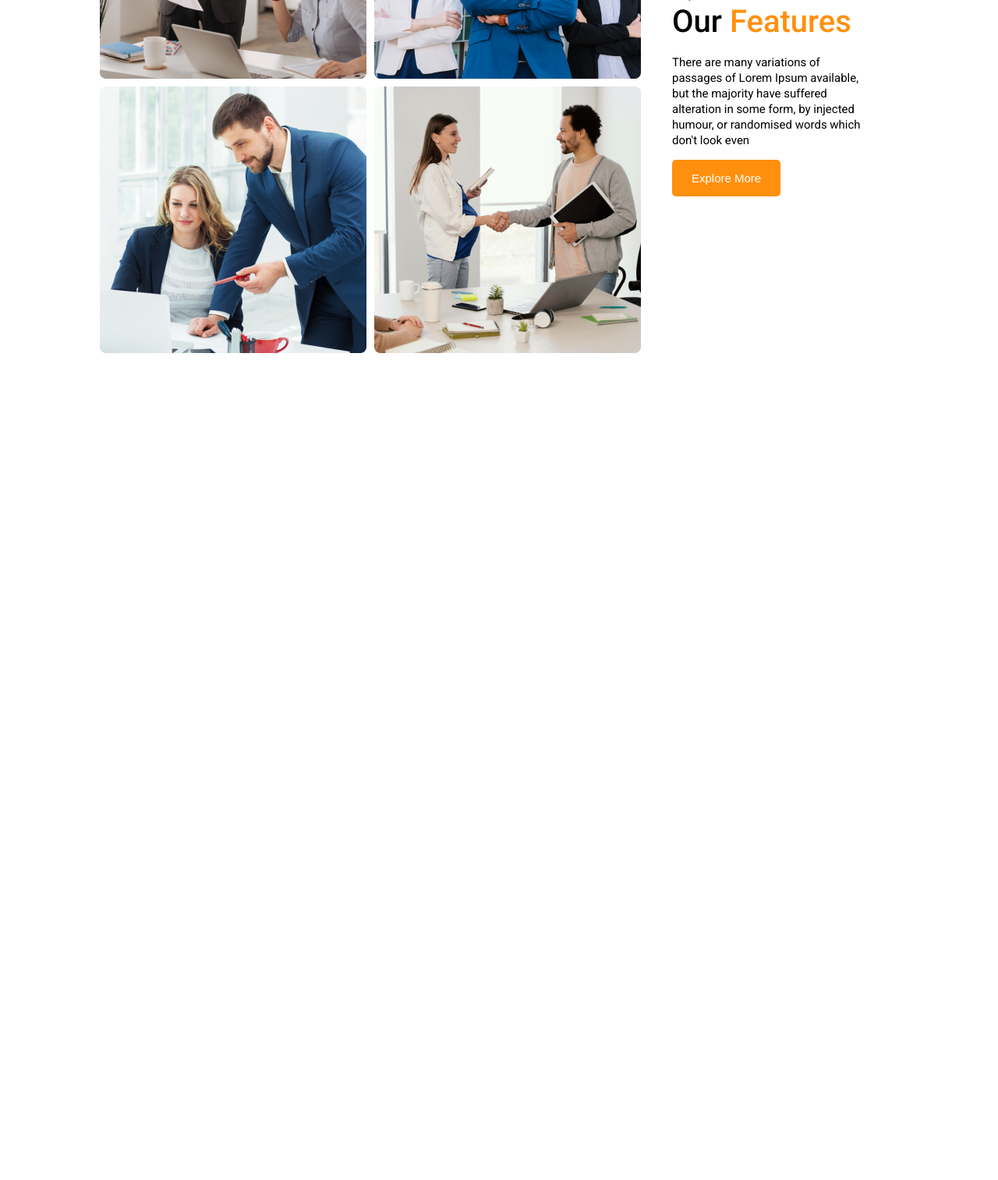
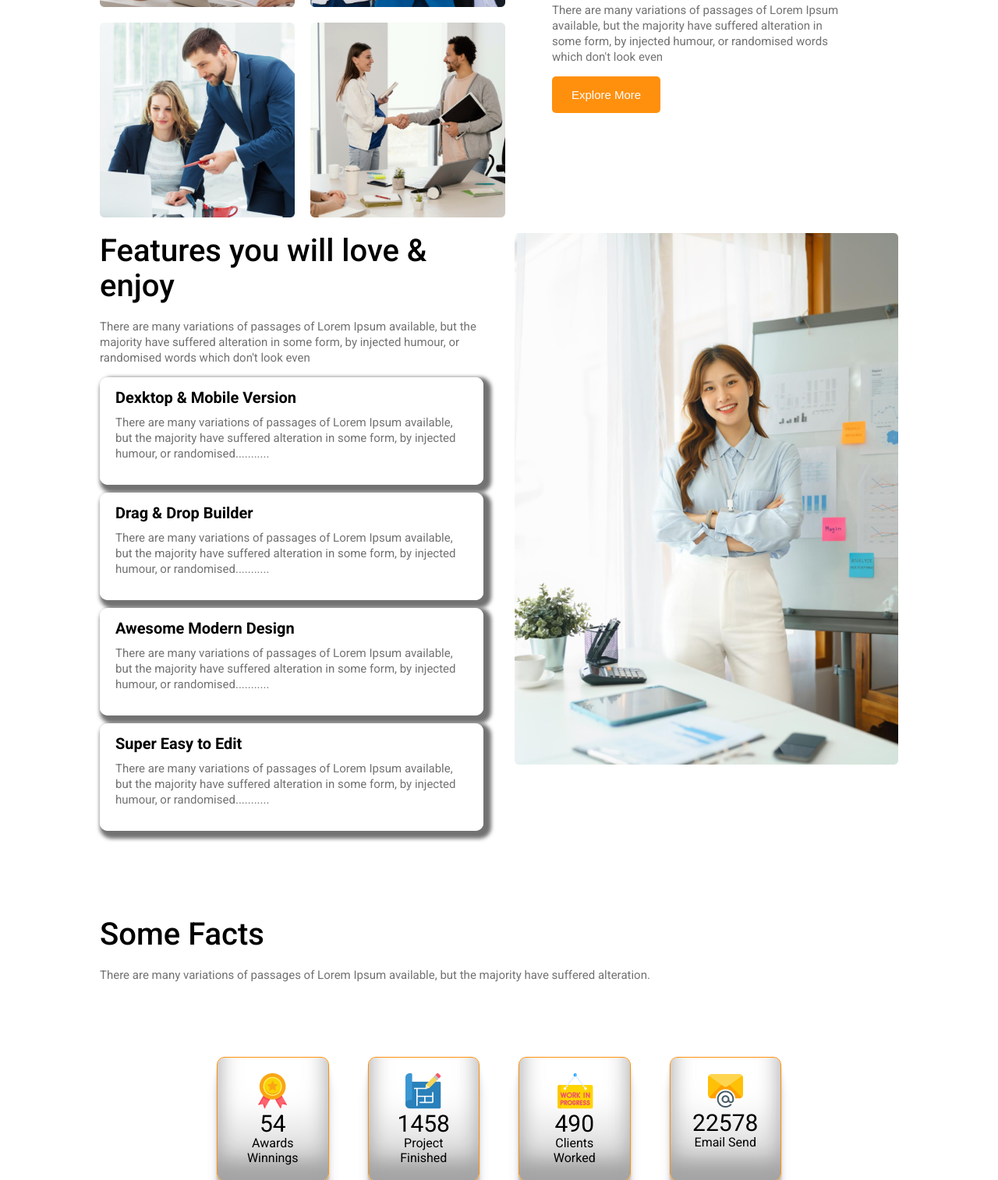
Before and after one commit to ibrahim2337/g3_architects, a plain HTML site: page index.html in a window 1280 px wide. Shown: the part 1286-2800 px from the top of the page at 78% size. Before the commit the page ends 1759 px from the top, so only its background shows below. Drawn offline with Linux system fonts and the light colour scheme.

Commit message:
facts section done

```diff
--- a/index.html
+++ b/index.html
@@ -44,16 +44,104 @@
 
     <section class="feature">
       <div class="features-image">
-        <img class="image" src="./images/team1.png" alt="">
-        <img class="image" src="./images/team2.png" alt="">
-        <img class="image" src="./images/team3.png" alt="">
-        <img class="image" src="./images/team4.png" alt="">
+        <img class="image" src="./images/team1.png" alt="" />
+        <img class="image" src="./images/team2.png" alt="" />
+        <img class="image" src="./images/team3.png" alt="" />
+        <img class="image" src="./images/team4.png" alt="" />
       </div>
       <div class="feature-container">
-        <h3 class="feature-title">Quick list of Our <span class="font-color">Features</span></h3>
-        <p class="feature-contain">There are many variations of passages of Lorem Ipsum available, but the majority have suffered alteration in some form, by injected humour, or randomised words which don't look even</p>
+        <h3 class="feature-title">
+          <span class="font-color-1">Quick list</span> of Our
+          <span class="font-color-2">Features</span>
+        </h3>
+        <p class="feature-contain">
+          There are many variations of passages of Lorem Ipsum available, but
+          the majority have suffered alteration in some form, by injected
+          humour, or randomised words which don't look even
+        </p>
 
         <button class="btn-primary">Explore More</button>
+      </div>
+    </section>
+
+    <section class="features-container">
+      <div class="features-item">
+        <h3 class="features-item-title">Features you will love & enjoy</h3>
+        <p class="features-item-contain">
+          There are many variations of passages of Lorem Ipsum available, but
+          the majority have suffered alteration in some form, by injected
+          humour, or randomised words which don't look even
+        </p>
+
+        <div class="features-list">
+          <div class="lists">
+            <h4>Dexktop & Mobile Version</h4>
+            <p class="features-item-contain">
+              There are many variations of passages of Lorem Ipsum available,
+              but the majority have suffered alteration in some form, by
+              injected humour, or randomised...........
+            </p>
+          </div>
+          <div class="lists">
+            <h4>Drag & Drop Builder</h4>
+            <p class="features-item-contain">
+              There are many variations of passages of Lorem Ipsum available,
+              but the majority have suffered alteration in some form, by
+              injected humour, or randomised...........
+            </p>
+          </div>
+          <div class="lists">
+            <h4>Awesome Modern Design</h4>
+            <p class="features-item-contain">
+              There are many variations of passages of Lorem Ipsum available,
+              but the majority have suffered alteration in some form, by
+              injected humour, or randomised...........
+            </p>
+          </div>
+          <div class="lists">
+            <h4>Super Easy to Edit</h4>
+            <p class="features-item-contain">
+              There are many variations of passages of Lorem Ipsum available,
+              but the majority have suffered alteration in some form, by
+              injected humour, or randomised...........
+            </p>
+          </div>
+        </div>
+      </div>
+      <div class="features-container-image">
+        <img src="./images/architect.png" alt="" />
+      </div>
+    </section>
+
+    <section class="facts">
+      <h3 class="facts-container">Some Facts</h3>
+      <p class="facts-contain">
+        There are many variations of passages of Lorem Ipsum available, but the
+        majority have suffered alteration.
+      </p>
+
+      <div class="icons">
+        <div class="icon-list">
+          <img src="./images/icons/ribon.png" alt="" />
+          <h3>54</h3>
+          <p>Awards Winnings</p>
+        </div>
+
+        <div class="icon-list">
+          <img src="./images/icons/projects.png" alt="" />
+          <h3>1458</h3>
+          <p>Project Finished</p>
+        </div>
+        <div class="icon-list">
+          <img src="./images/icons/customers.png" alt="" />
+          <h3>490</h3>
+          <p>Clients Worked</p>
+        </div>
+        <div class="icon-list">
+          <img src="./images/icons/email.png" alt="" />
+          <h3>22578</h3>
+          <p>Email Send</p>
+        </div>
       </div>
     </section>
 
--- a/style.css
+++ b/style.css
@@ -35,7 +35,7 @@ html {
 .navbar-logo {
   font-weight: 700;
   font-size: 25px;
-  color: var(--color-secondary);
+  color: var(--color-primary);
 }
 
 .navbar-model {
@@ -64,7 +64,6 @@ html {
 }
 
 .header-title {
-  /* padding: 0 300px; */
   font-weight: 700;
   font-size: 45px;
   line-height: 55px;
@@ -112,30 +111,144 @@ html {
 .features-image {
   display: grid;
   grid-template-columns: repeat(2, 1fr);
-  gap: 10px;
+  gap: 20px;
+}
+
+.image {
+  width: 250px;
+  height: 250px;
 }
 
 .feature-container {
- padding: 0 40px;
-
+  padding: 0 60px;
 }
 
-.feature-title{
+.feature-title {
+  font-weight: 500;
+  font-size: 40px;
+  line-height: 45px;
+  margin-bottom: 20px;
+}
+.font-color-1 {
+  color: var(--color-secondary-light);
+}
+.font-color-2 {
+  color: var(--color-primary);
+}
+
+.feature-contain {
+  font-weight: 400;
+  font-size: 15px;
+  line-height: 20px;
+  margin-bottom: 15px;
+  color: var(--color-secondary-light);
+}
+
+/* Features section ends */
+
+
+.features-container {
+  display: grid;
+  grid-template-columns: repeat(2, 1fr);
+  width: 80%;
+  margin: 0 auto;
+  gap:40px;
+}
+
+.features-item{
+width: 100%;
+margin: 0 auto;
+}
+
+.features-item-title {
   font-weight: 500;
   font-size: 40px;
   line-height: 45px;
   margin-bottom: 20px;
 }
 
-.font-color{
-  color: var(--color-primary);
+.features-item-contain {
+  font-weight: 400;
+  font-size: 15px;
+  line-height: 20px;
+  margin-bottom: 15px;
+  color: var(--color-secondary-light);
 }
 
-.feature-contain{
-  font-weight: 400;
-font-size: 15px;
-line-height: 20px;
-margin-bottom: 15px;
+/* .features-list {
+  padding-left: px;
+} */
+
+.lists {
+  border: 5px solid var(--color-white);
+  box-shadow: 5px 5px 5px 5px #727272;
+  margin-bottom: 10px;
+  border-radius: 10px;
+  padding: 10px 15px;
 }
 
-/* Features section ends */
+.lists h4 {
+  font-weight: 600;
+  font-size: 20px;
+  line-height: 23px;
+  margin-bottom: 10px;
+}
+
+.lists p{
+  font-weight: 400;
+  font-size: 15px;
+  line-height: 20px;;
+}
+
+.features-container-image img{
+  width: 100%;
+margin: 0 auto;
+}
+
+/* facts section starts  */
+
+.facts{
+  width: 80%;
+  margin: 0 auto;
+  margin-top: 100px;
+}
+
+.facts-container{
+  font-weight: 500;
+  font-size: 40px;
+  line-height: 45px;
+  margin-bottom: 20px;
+}
+
+.facts-contain{
+  font-weight: 400;
+  font-size: 15px;
+  line-height: 20px;
+  margin-bottom: 15px;
+  color: var(--color-secondary-light);
+}
+
+.icons{
+  display: grid;
+  grid-template-columns: repeat(4,1fr);
+  gap: 50px;
+  padding: 0 150px;
+}
+
+.icon-list{
+  border: 1px solid var(--color-primary);
+  box-shadow: rgba(0, 0, 0, 0.17) 0px -23px 25px 0px inset, rgba(0, 0, 0, 0.15) 0px -36px 30px 0px inset, rgba(0, 0, 0, 0.1) 0px -79px 40px 0px inset, rgba(0, 0, 0, 0.06) 0px 2px 1px, rgba(0, 0, 0, 0.09) 0px 4px 2px, rgba(0, 0, 0, 0.09) 0px 8px 4px, rgba(0, 0, 0, 0.09) 0px 16px 8px, rgba(0, 0, 0, 0.09) 0px 32px 16px;
+  border-radius: 10px;
+  text-align: center;
+  padding: 20px 20px;
+  margin-top: 80px;
+}
+.icon-list h3{
+  font-weight: 400;
+font-size: 30px;
+line-height: 30px;
+}
+
+
+
+/* facts section ends  */
```
Lines whose indentation alone changed are shown as unchanged.
